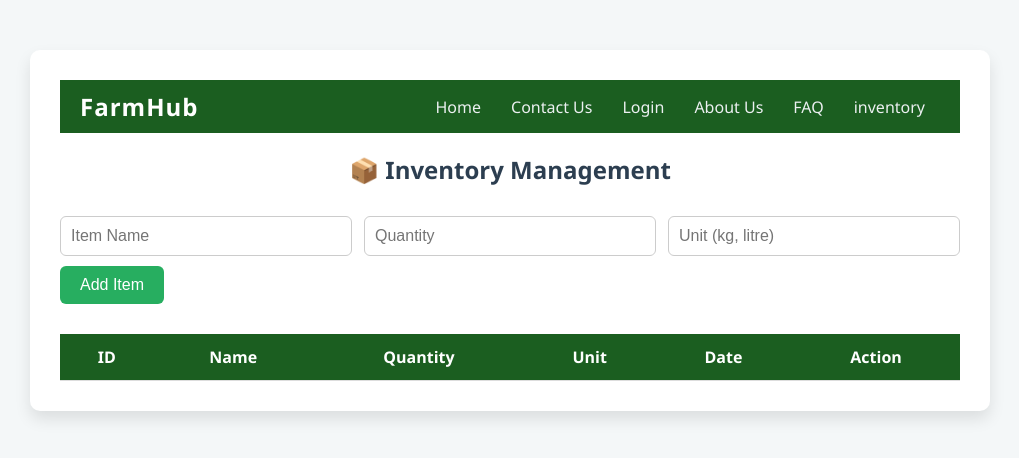
After one commit to S4n9y/final-year-project, a Flask app: page /inventory in a window 1280 px wide. The commit adds this page. Shown: the top 458 px of the page, without its empty margins (130-1149 px from the left). Run offline with Flask 3, Linux system fonts and the light colour scheme; a user stored in the database is signed in; data that the repository does not hold is empty.

Commit message:
inventory invented

```diff
--- a/app.py
+++ b/app.py
@@ -34,6 +34,17 @@ def init_db():
             name TEXT NOT NULL,
             email TEXT NOT NULL,
             message TEXT NOT NULL
+        )
+    ''')
+
+    # ✅ Create inventory table
+    c.execute('''
+        CREATE TABLE IF NOT EXISTS inventory (
+            id INTEGER PRIMARY KEY AUTOINCREMENT,
+            item_name TEXT NOT NULL,
+            quantity INTEGER NOT NULL,
+            unit TEXT,
+            date_added TEXT DEFAULT CURRENT_TIMESTAMP
         )
     ''')
 
@@ -116,7 +127,6 @@ def logout():
 ADMIN_EMAIL = "sanketdhawade2002@gmail.com"
 ADMIN_PASSWORD = hash_password("Sjd@1234")
 
-# ------------------ Admin Login -------------------
 @app.route('/admin-login', methods=['GET', 'POST'])
 def admin_login():
     if request.method == 'POST':
@@ -164,6 +174,57 @@ def farmer_dashboard():
     if 'user_id' in session:
         return render_template("homepage.html", name=session['user_name'])
     return redirect(url_for('login'))
+
+@app.route('/logout', methods=['POST'])
+def logout_user():
+    session.clear()
+    return jsonify({"message": "Logged out successfully", "redirect": "/"})
+
+# ------------------ Inventory Management -------------------
+@app.route('/add_inventory', methods=['POST'])
+def add_inventory():
+    if 'user_id' not in session:
+        return redirect(url_for('login'))  # 🔐
+
+    item_name = request.form['item_name']
+    quantity = request.form['quantity']
+    unit = request.form['unit']
+    user_id = session['user_id']
+
+    conn = get_db_connection()
+    conn.execute('INSERT INTO inventory (item_name, quantity, unit, user_id) VALUES (?, ?, ?, ?)',
+                 (item_name, quantity, unit, user_id))
+    conn.commit()
+    conn.close()
+    return redirect(url_for('inventory'))
+
+
+@app.route('/inventory')
+def inventory():
+    if 'user_id' not in session:
+        return redirect(url_for('login'))  # 🔐 Redirect to login if not logged in
+
+    user_id = session['user_id']
+
+    conn = get_db_connection()
+    items = conn.execute('SELECT * FROM inventory WHERE user_id = ?', (user_id,)).fetchall()
+    conn.close()
+    return render_template('inventory.html', items=items)
+
+
+@app.route('/delete_inventory/<int:item_id>', methods=['POST'])
+def delete_inventory(item_id):
+    if 'user_id' not in session:
+        return redirect(url_for('login'))  # 🔐
+
+    user_id = session['user_id']
+
+    conn = get_db_connection()
+    # Ensure deletion only by the item's owner
+    conn.execute('DELETE FROM inventory WHERE id = ? AND user_id = ?', (item_id, user_id))
+    conn.commit()
+    conn.close()
+    return redirect(url_for('inventory'))
 
 # ------------------ Page Routes -------------------
 @app.route('/crops')
@@ -242,48 +303,48 @@ def crop_calendar():
 def about_us():
     return render_template('About-us.html')
 
-# ------------------ VALIDATION FUNCTION -------------------
+# ------------------ Validation -------------------
 def check_input_limits(data):
     warnings = []
 
     if data['nitrogen'] < 10:
-        warnings.append("⚠️ Nitrogen is too low. This may lead to stunted growth and yellowing of leaves.")
+        warnings.append("⚠️ Nitrogen is too low.")
     elif data['nitrogen'] > 140:
-        warnings.append("⚠️ Nitrogen is too high. It can cause excessive leaf growth and poor flowering/fruiting.")
+        warnings.append("⚠️ Nitrogen is too high.")
 
     if data['phosphorus'] < 5:
-        warnings.append("⚠️ Phosphorus is too low. Root development and flowering may be severely affected.")
+        warnings.append("⚠️ Phosphorus is too low.")
     elif data['phosphorus'] > 145:
-        warnings.append("⚠️ Phosphorus is too high. Can cause nutrient imbalance and zinc deficiency.")
+        warnings.append("⚠️ Phosphorus is too high.")
 
     if data['potassium'] < 5:
-        warnings.append("⚠️ Potassium is too low. Increases risk of diseases and weak stem development.")
+        warnings.append("⚠️ Potassium is too low.")
     elif data['potassium'] > 205:
-        warnings.append("⚠️ Potassium is too high. May inhibit uptake of magnesium and calcium.")
+        warnings.append("⚠️ Potassium is too high.")
 
     if data['temperature'] < 8:
-        warnings.append("⚠️ Temperature is too low. Crops may experience frost damage or delayed growth.")
+        warnings.append("⚠️ Temperature is too low.")
     elif data['temperature'] > 43:
-        warnings.append("⚠️ Temperature is too high. May cause heat stress, wilting, and flower drop.")
+        warnings.append("⚠️ Temperature is too high.")
 
     if data['humidity'] < 14:
-        warnings.append("⚠️ Humidity is too low. Risk of drought stress and reduced transpiration.")
+        warnings.append("⚠️ Humidity is too low.")
     elif data['humidity'] > 100:
-        warnings.append("⚠️ Humidity is too high. Increases risk of fungal diseases and mold.")
+        warnings.append("⚠️ Humidity is too high.")
 
     if data['ph'] < 3.5:
-        warnings.append("⚠️ Soil is too acidic. Nutrient absorption will be limited, harming crop health.")
+        warnings.append("⚠️ Soil is too acidic.")
     elif data['ph'] > 9.5:
-        warnings.append("⚠️ Soil is too alkaline. Essential nutrients like iron and phosphorus become unavailable.")
+        warnings.append("⚠️ Soil is too alkaline.")
 
     if data['rainfall'] < 20:
-        warnings.append("⚠️ Rainfall is too low. Soil dryness may lead to seed failure and low yield.")
+        warnings.append("⚠️ Rainfall is too low.")
     elif data['rainfall'] > 300:
-        warnings.append("⚠️ Rainfall is too high. Waterlogging can damage roots and cause crop rot.")
+        warnings.append("⚠️ Rainfall is too high.")
 
     return warnings
 
-# ------------------ ML PREDICTION ROUTES -------------------
+# ------------------ ML PREDICTIONS -------------------
 @app.route('/predict_crop', methods=['POST'])
 def predict_crop():
     try:
@@ -310,17 +371,9 @@ def predict_crop():
         ]])
 
         prediction = crop_model.predict(features)[0]
+        crop_name = label_encoder.inverse_transform([prediction])[0]
 
-        try:
-            crop_name = label_encoder.inverse_transform([prediction])[0]
-        except Exception:
-            crop_name = str(prediction)
-
-        return render_template(
-            'crop-recommendation.html',
-            prediction_text=f"🌱 Recommended Crop: {crop_name}",
-            warnings=warnings
-        )
+        return render_template('crop-recommendation.html', prediction_text=f"🌱 Recommended Crop: {crop_name}", warnings=warnings)
 
     except Exception as e:
         return render_template('crop-recommendation.html', prediction_text=f"❌ Error: {str(e)}")
@@ -340,6 +393,6 @@ def predict_yield():
     except Exception as e:
         return render_template('yield.html', prediction_text=f"❌ Error: {str(e)}")
 
-# ------------------ Start the Server -------------------
+# ------------------ Start Server -------------------
 if __name__ == '__main__':
     app.run(debug=True)
--- a/templates/homepage.html
+++ b/templates/homepage.html
@@ -18,6 +18,7 @@
       <li><a href="{{ url_for('login') }}">Login</a></li>
       <li><a href="{{ url_for('about_us') }}">About Us</a></li>
       <li><a href="{{ url_for('faq') }}">FAQ</a></li>
+      <li><a href="{{ url_for('inventory') }}">inventory</a></li>
     </ul>
   </nav>
 
--- /dev/null
+++ b/templates/inventory.html
@@ -0,0 +1,211 @@
+<!DOCTYPE html>
+<html lang="en">
+<head>
+  <meta charset="UTF-8">
+  <title>Inventory Management</title>
+  <style>
+    body {
+      font-family: 'Segoe UI', sans-serif;
+      background-color: #f4f7f8;
+      margin: 0;
+      padding: 0;
+    }
+
+    .container {
+      max-width: 900px;
+      margin: 50px auto;
+      padding: 30px;
+      background: #fff;
+      box-shadow: 0 8px 16px rgba(0,0,0,0.1);
+      border-radius: 10px;
+    }
+
+    h2 {
+      text-align: center;
+      color: #2c3e50;
+      margin-bottom: 30px;
+    }
+
+    form {
+      display: flex;
+      flex-wrap: wrap;
+      justify-content: space-between;
+      margin-bottom: 30px;
+    }
+
+    input[type="text"],
+    input[type="number"] {
+      width: 30%;
+      padding: 10px;
+      margin-bottom: 10px;
+      border: 1px solid #ccc;
+      border-radius: 6px;
+      font-size: 16px;
+    }
+
+    button {
+      padding: 10px 20px;
+      background-color: #27ae60;
+      color: #fff;
+      border: none;
+      border-radius: 6px;
+      font-size: 16px;
+      cursor: pointer;
+      transition: background-color 0.3s ease;
+    }
+
+    button:hover {
+      background-color:  #1b5e20;
+    }
+
+    table {
+      width: 100%;
+      border-collapse: collapse;
+      text-align: center;
+    }
+
+    th, td {
+      padding: 12px;
+      border-bottom: 1px solid #ddd;
+    }
+
+    th {
+      background-color:  #1b5e20;
+      color: white;
+    }
+
+    tr:nth-child(even) {
+      background-color: #f2f2f2;
+    }
+
+    .delete-btn {
+      background-color:  #1b5e20;
+      color: white;
+    }
+
+    .delete-btn:hover {
+      background-color:  #1b5e20;
+    }
+
+    @media (max-width: 768px) {
+      input[type="text"], input[type="number"] {
+        width: 100%;
+      }
+
+      form {
+        flex-direction: column;
+      }
+
+      button {
+        width: 100%;
+        margin-top: 10px;
+      }
+    }
+    nav {
+      background: #1b5e20;
+      padding: 10px 20px;
+      display: flex;
+      justify-content: space-between;
+      align-items: center;
+    }
+
+    .logo {
+      color: #fff;
+      font-size: 24px;
+      font-weight: bold;
+      text-decoration: none;
+      letter-spacing: 1px;
+    }
+
+    nav ul {
+      list-style: none;
+      display: flex;
+      margin: 0;
+      padding: 0;
+    }
+
+    nav ul li {
+      margin: 0 15px;
+    }
+
+    nav ul li a {
+      color: #ecf0f1;
+      text-decoration: none;
+      font-size: 16px;
+      transition: color 0.3s ease;
+    }
+
+    nav ul li a:hover {
+      color: #1abc9c;
+      border-bottom: 2px solid #1abc9c;
+      padding-bottom: 3px;
+    }
+
+    /* Mobile Responsive */
+    @media (max-width: 768px) {
+      nav {
+        flex-direction: column;
+        align-items: flex-start;
+      }
+
+      nav ul {
+        flex-direction: column;
+        width: 100%;
+        margin-top: 10px;
+      }
+
+      nav ul li {
+        margin: 10px 0;
+      }
+    }
+  </style>
+</head>
+<body>
+  <div class="container">
+    <nav>
+    <a href="#" class="logo">FarmHub</a>
+    <ul>
+      <li><a href="{{ url_for('home') }}">Home</a></li>
+      <li><a href="{{ url_for('contact_us') }}">Contact Us</a></li>
+      <li><a href="{{ url_for('login') }}">Login</a></li>
+      <li><a href="{{ url_for('about_us') }}">About Us</a></li>
+      <li><a href="{{ url_for('faq') }}">FAQ</a></li>
+      <li><a href="{{ url_for('inventory') }}">inventory</a></li>
+    </ul>
+    </nav>
+    <h2>📦 Inventory Management</h2>
+
+    <form action="/add_inventory" method="POST">
+      <input type="text" name="item_name" placeholder="Item Name" required>
+      <input type="number" name="quantity" placeholder="Quantity" required>
+      <input type="text" name="unit" placeholder="Unit (kg, litre)">
+      <button type="submit">Add Item</button>
+    </form>
+
+    <table>
+      <tr>
+        <th>ID</th>
+        <th>Name</th>
+        <th>Quantity</th>
+        <th>Unit</th>
+        <th>Date</th>
+        <th>Action</th>
+      </tr>
+      {% for item in items %}
+      <tr>
+        <td>{{ item[0] }}</td>
+        <td>{{ item[1] }}</td>
+        <td>{{ item[2] }}</td>
+        <td>{{ item[3] }}</td>
+        <td>{{ item[4] }}</td>
+        <td>
+          <form method="POST" action="/delete_inventory/{{ item[0] }}">
+            <button type="submit" class="delete-btn">Delete</button>
+          </form>
+        </td>
+      </tr>
+      {% endfor %}
+    </table>
+  </div>
+</body>
+</html>
```
Also changed, not shown: setup_db.py (+21 -4 lines), templates/login.html (+51 -9 lines), templates/farmhub.db, templates/your_database.db (added).
